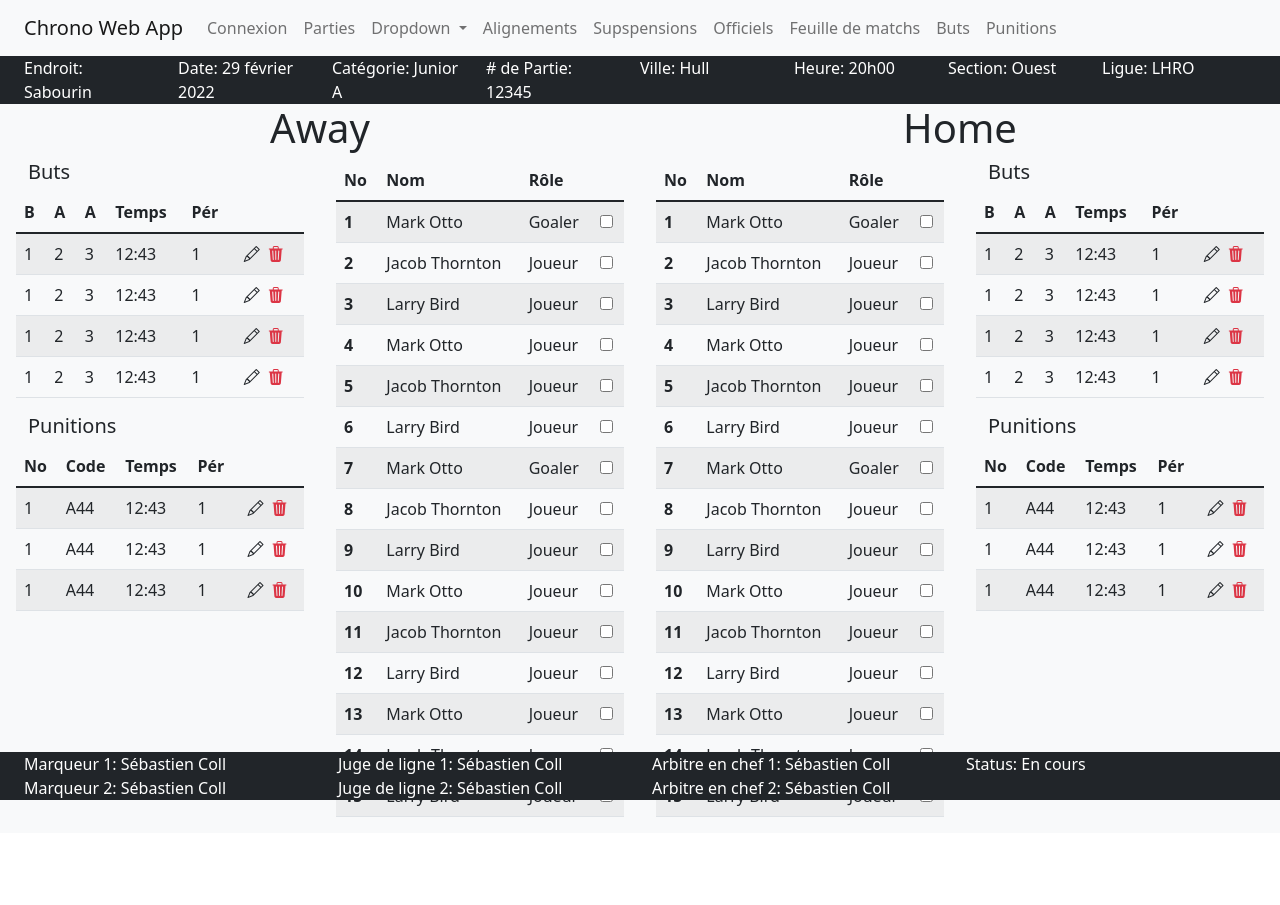
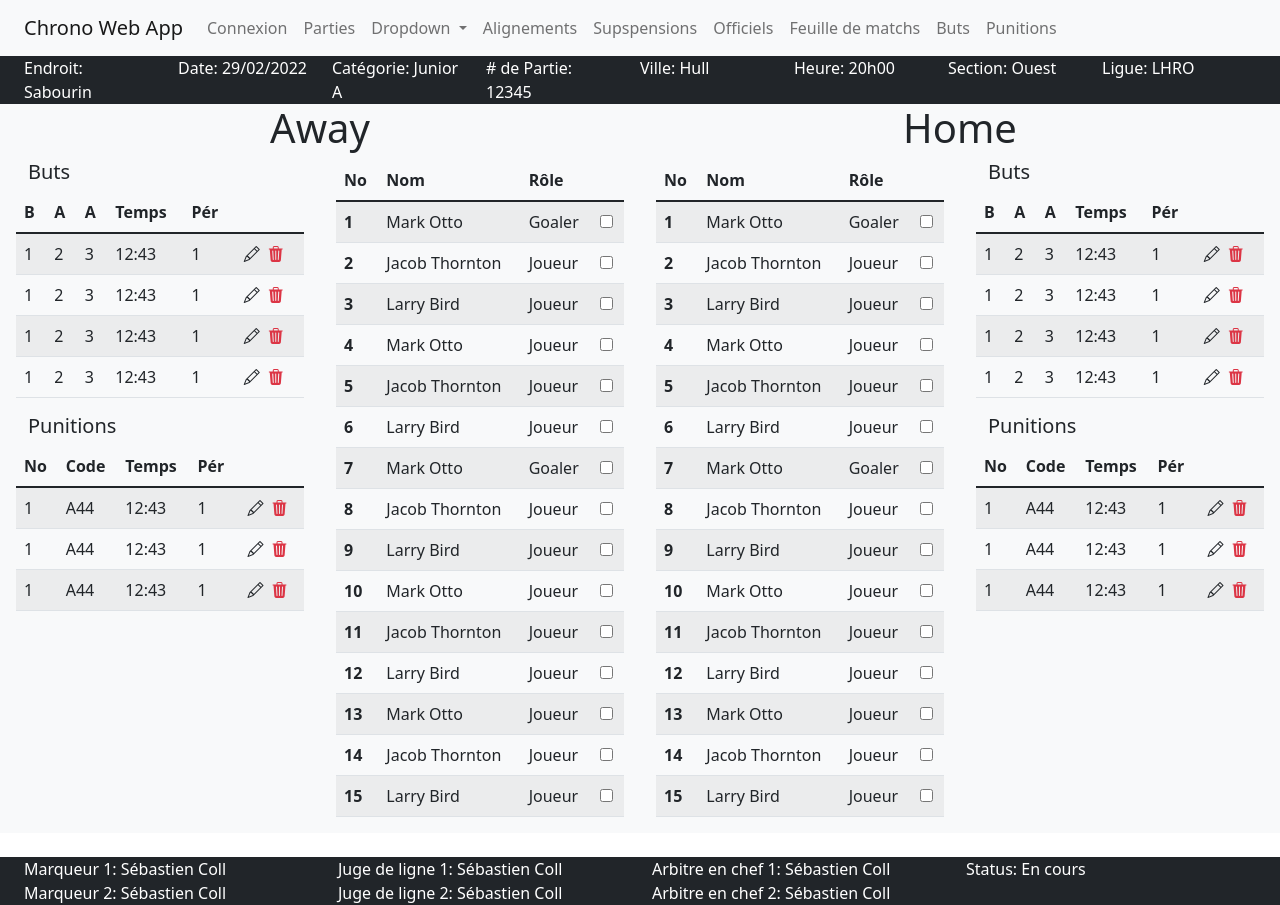
Before and after one commit to SebastienColl/chrono-webapp, a plain HTML site: page index.html in a window 1280 px wide. Before the commit the page ends 857 px from the top, so only its background shows below. Drawn offline with nearby package versions, Linux system fonts and the light colour scheme.

Commit message:
Update index.html

```diff
--- a/index.html
+++ b/index.html
@@ -9,7 +9,7 @@
       <link rel="stylesheet" href="style.css">
       <title>Chrono Web App</title>
   </head>
-  <body class="flex-shrink-0">
+  <body>
     <script src="https://cdn.jsdelivr.net/npm/bootstrap@5.1.3/dist/js/bootstrap.bundle.min.js" integrity="sha384-ka7Sk0Gln4gmtz2MlQnikT1wXgYsOg+OMhuP+IlRH9sENBO0LRn5q+8nbTov4+1p" crossorigin="anonymous"></script>
     <!-- Header-->
     <div class="sticky-top ">
@@ -71,7 +71,7 @@
                   Endroit: Sabourin
               </div>
               <div class="col">
-                  Date: 29 février 2022
+                  Date: 29/02/2022
               </div>
               <div class="col">
                   Catégorie: Junior A
@@ -541,7 +541,7 @@
       </div>
     </div>
     <!-- Game personel / Footer -->
-    <footer class="fixed-bottom mt-auto bg-dark text-white px-4">
+    <footer class="sticky-bottom mt-auto bg-dark text-white px-4">
     <!-- <footer class="mt-auto bg-dark text-white px-4"> -->
       <div class="row">
           <div class="col">
```
